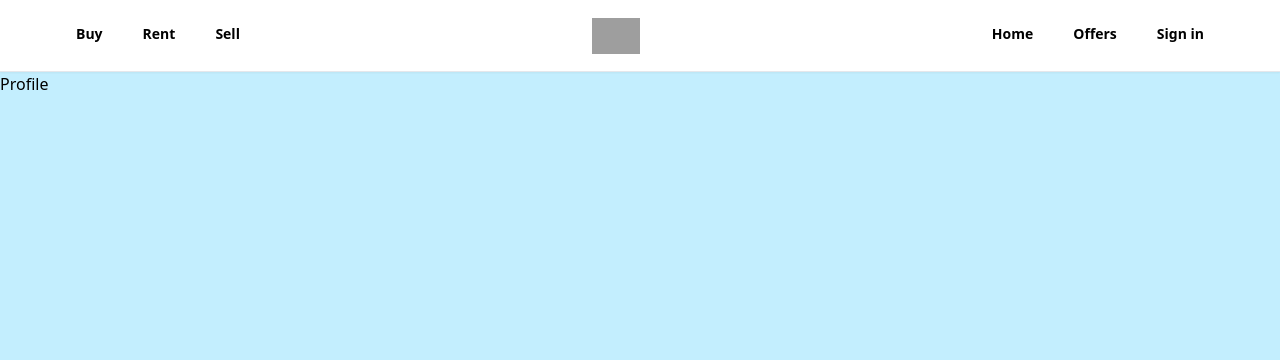
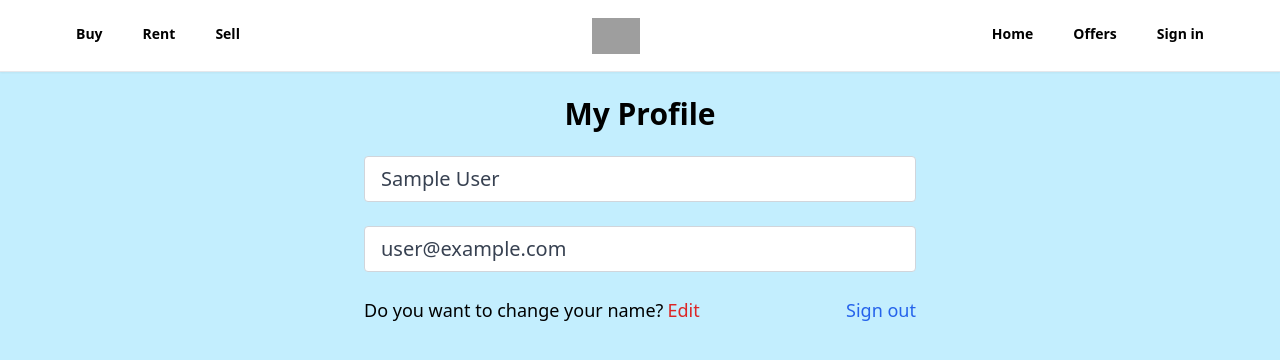
Before and after one commit to binhnguyen96html/zillow-clone-react, a React (Create React App) app: page /profile in a window 1280 px wide. Shown: the top 360 px of the page. Built offline with nearby package versions, Linux system fonts and the light colour scheme; no server answers; sample sign-in values are in the browser's storage; grey boxes are pictures that could not be loaded.

Commit message:
create private-route and custom-hook for protecting the profile page and add the logout functionality

```diff
--- a/src/App.js
+++ b/src/App.js
@@ -6,8 +6,9 @@
 import ForgotPassword from "./pages/ForgotPassword";
 import Offers from "./pages/Offers";
 import Header from "./components/Header";
-import 'react-toastify/dist/ReactToastify.css';
+import "react-toastify/dist/ReactToastify.css";
 import { ToastContainer } from "react-toastify";
+import PrivateRoute from "./components/PrivateRoute";
 
 function App() {
   return (
@@ -16,7 +17,9 @@
         <Header />
         <Routes>
           <Route path="/" element={<Home />} />
-          <Route path="/profile" element={<Profile />} />
+          <Route path="/profile" element={<PrivateRoute />}>
+            <Route path="/profile" element={<Profile />} />
+          </Route>
           <Route path="/sign-in" element={<SignIn />} />
           <Route path="/sign-up" element={<SignUp />} />
           <Route path="/forgot-password" element={<ForgotPassword />} />
--- /dev/null
+++ b/src/components/PrivateRoute.jsx
@@ -0,0 +1,10 @@
+import { Outlet, Navigate } from "react-router-dom";
+import {useAuthStatus} from '../hooks/useAuthStatus';
+
+export default function PrivateRoute() {
+    const {loggedIn, checkingStatus} = useAuthStatus();
+    if(checkingStatus){
+        return 'Loading...';
+    }
+  return loggedIn ? <Outlet /> : <Navigate to='/sign-in'/>
+}
--- /dev/null
+++ b/src/hooks/useAuthStatus.jsx
@@ -0,0 +1,19 @@
+import { useEffect, useState } from "react"
+import { getAuth, onAuthStateChanged } from "firebase/auth";
+
+export  function useAuthStatus() {
+    const [loggedIn, setLoggedIn] = useState(false);
+    const [checkingStatus, setCheckingStatus] = useState(true);
+
+    useEffect(()=>{
+        const auth = getAuth();
+        onAuthStateChanged(auth, (user) =>{
+            if(user){
+                setLoggedIn(true);
+            }
+            setCheckingStatus(false);
+        }, []);
+
+    })
+  return {loggedIn, checkingStatus};
+}
--- a/src/pages/Profile.jsx
+++ b/src/pages/Profile.jsx
@@ -1,9 +1,76 @@
-import React from 'react'
+import { getAuth } from "firebase/auth";
+import { useState } from "react";
+import { useNavigate } from "react-router";
 
 export default function Profile() {
+  const navigate = useNavigate();
+  const auth = getAuth();
+  const [formData, setFormData] = useState({
+    name: auth.currentUser.displayName,
+    email: auth.currentUser.email,
+  });
+
+  const { name, email } = formData;
+
+  const onLogout = () => {
+    auth.signOut();
+    navigate("/");
+  };
+
   return (
     <div>
-      Profile
+      <section className="max-w-6xl mx-auto flex flex-col justify-center items-center">
+        <h1 className="text-3xl text-center mt-6 font-bold">My Profile</h1>
+
+        <div className="w-full md:w-[50%] mt-6 px-3">
+          <form>
+            {/* NAME INPUT  */}
+            <input
+              className="mb-6 w-full  px-4 py-2 text-xl text-gray-700
+            bg-white border border-gray-300 rounded
+            transition ease-in-out"
+              type="text"
+              id="name"
+              value={name}
+              disabled
+            />
+
+            {/* EMAIL INPUT  */}
+            <input
+              className="mb-6 w-full px-4 py-2 text-xl text-gray-700
+            bg-white border border-gray-300 rounded
+            transition ease-in-out"
+              type="text"
+              id="email"
+              value={email}
+              disabled
+            />
+
+            {/* EDIT  */}
+            <div
+              className="flex justify-between whitespace-nowrap
+            text-sm sm:text-lg mb-6"
+            >
+              <p className="flex items-center">
+                Do you want to change your name?
+                <span
+                  className="text-red-600 hover:text-red-700
+                 transition ease-in-out duration-200 ml-1 cursor-pointer"
+                >
+                  Edit
+                </span>
+              </p>
+              <p
+                className="text-blue-600 hover:text-blue-800
+              transition duration-200 ease-in-out cursor-pointer"
+                onClick={onLogout}
+              >
+                Sign out
+              </p>
+            </div>
+          </form>
+        </div>
+      </section>
     </div>
-  )
+  );
 }
```
